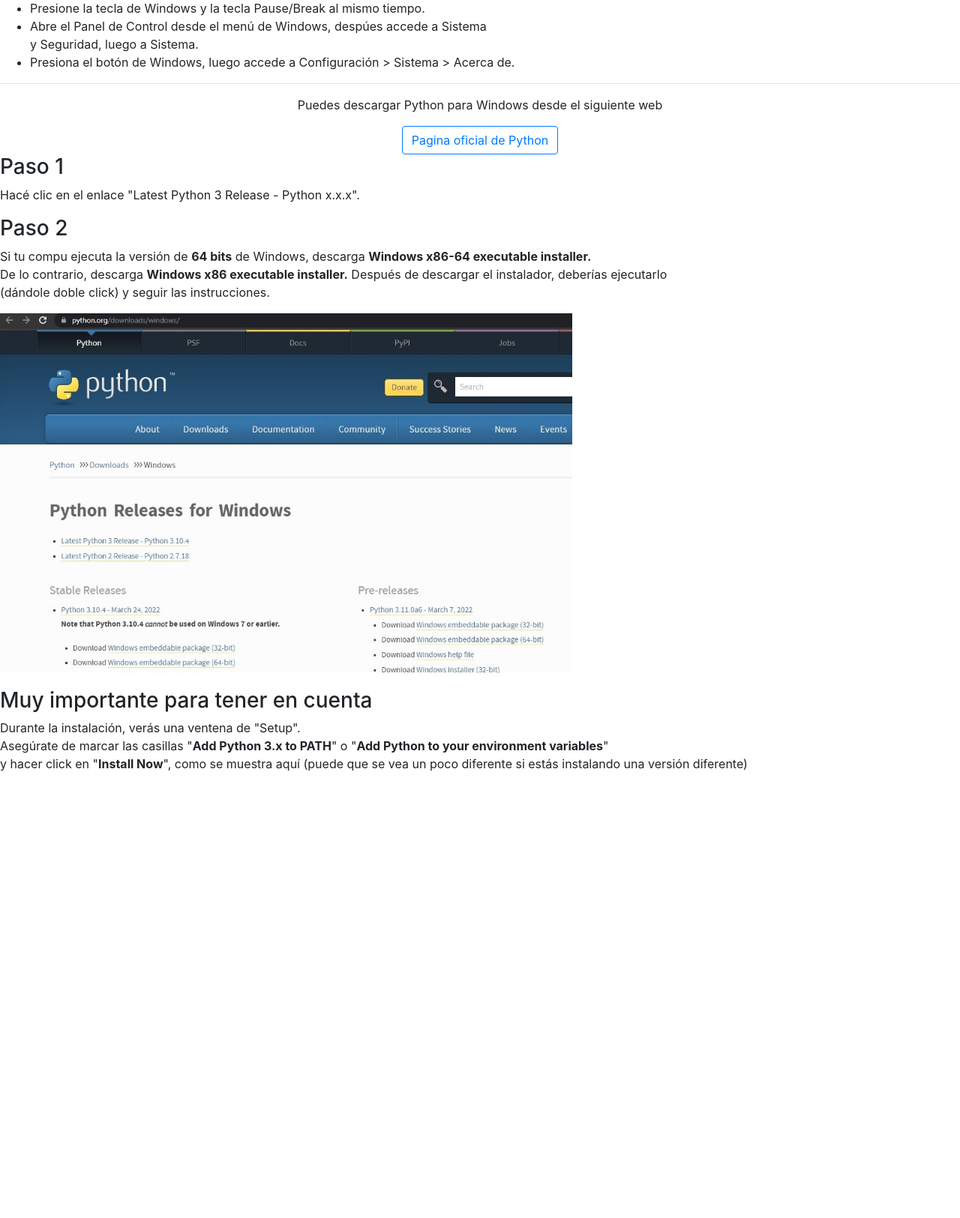
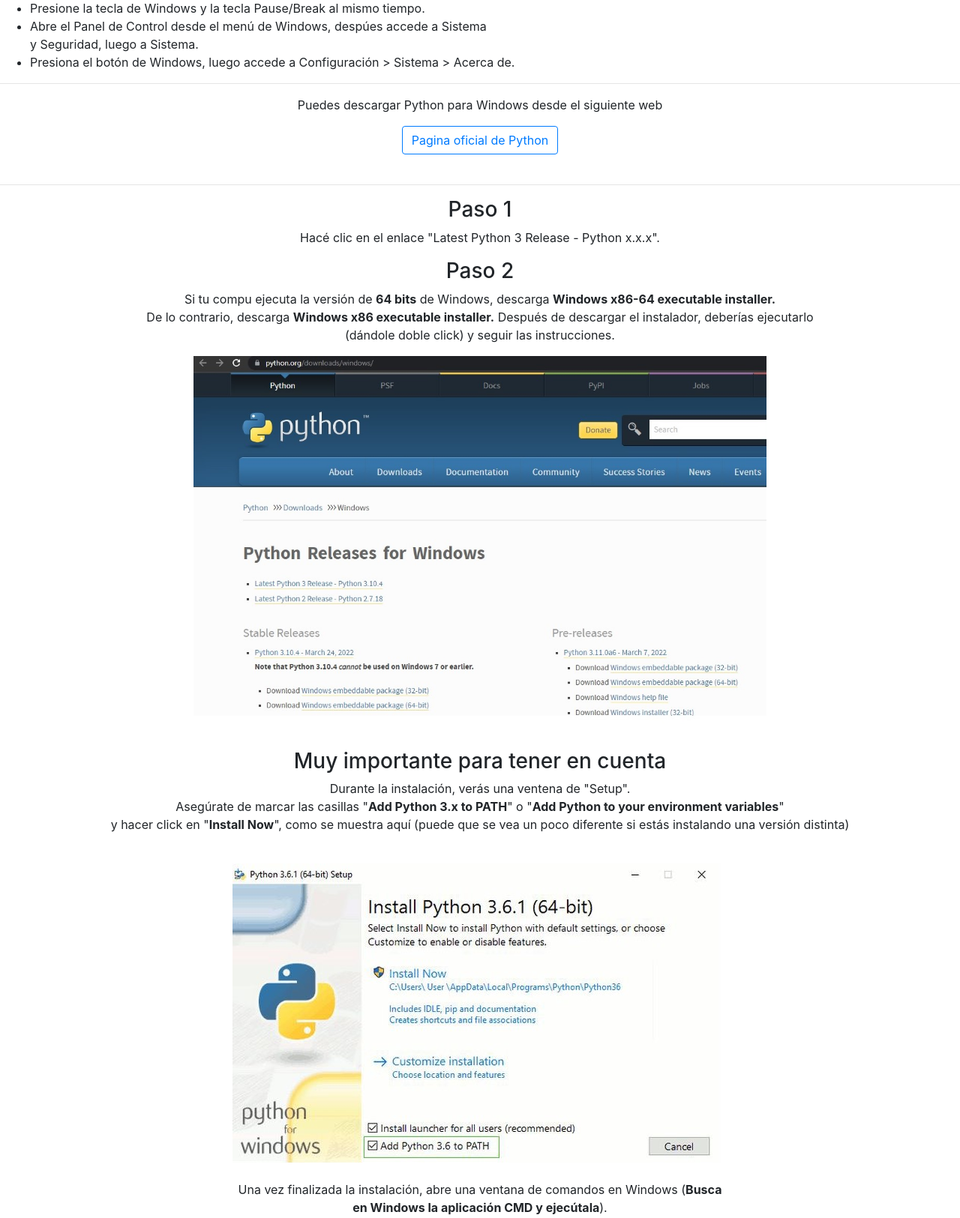
Before and after one commit to Rataricc/InfoPython, a Django app: page /Usuarios/entorno/ in a window 1280 px wide. Shown: the part 311-1936 px from the top of the page at 75% size. Before the commit the page ends 1340 px from the top, so only its background shows below. Run offline with Django 4.2, Linux system fonts and the light colour scheme; the visitor is signed in with stand-in values (Sample User, id 1); some libraries are stand-ins or nearby versions.

Commit message:
Modifique template entorno.html y subi dos img

```diff
--- a/src/templates/usuarios/entorno.html
+++ b/src/templates/usuarios/entorno.html
@@ -44,6 +44,9 @@
 			</center>
 		</article>
 		<article class="post">
+			<br>
+			<hr>
+			<center>
 				<h3>Paso 1</h3>
 					<p>
 						Hacé clic en el enlace "Latest Python 3 Release - Python x.x.x".
@@ -55,13 +58,42 @@
 						(dándole doble click) y seguir las instrucciones.
 					</p>
 					<img src="{% static 'img/parablog13.jpg'%}" height="500px">
-			<br>
+					<br><br>
 					<h3>Muy importante para tener en cuenta</h3>
 					<p>
 						Durante la instalación, verás una ventena de "Setup".<br>
 						Asegúrate de marcar las casillas "<b>Add Python 3.x to PATH</b>" o "<b>Add Python to your environment variables</b>" <br>
-				y hacer click en "<b>Install Now</b>", como se muestra aquí (puede que se vea un poco diferente si estás instalando una versión diferente)
+						y hacer click en "<b>Install Now</b>", como se muestra aquí (puede que se vea un poco diferente si estás instalando una versión distinta)
 					</p>
+					<br>
+					<img src="{% static 'img/parablog14.jpg'%}">
+					<br><br>
+					<p>
+						Una vez finalizada la instalación, abre una ventana de comandos en Windows (<b>Busca <br>
+						en Windows la aplicación CMD y ejecútala</b>).
+					</p>
+			</center>
+		</article>
+		<article class="post">
+			<center>
+				<h3>Verificando la Instalación</h3>
+				<p>
+					Cuando estés en ella ingresa <b>python --version</b> para verificar la instalación, deberías <br>
+					ver algo como esto:
+				</p>
+				<img src="{% static 'img/parablog15.jpg'%}" height="300px">
+				<br><br>
+				<p>
+					Listo ya tienes el <b>Intérprete de Python</b> instalando en tu computadora.
+				</p>
+				<br>
+				<h3>Entorno de Trabajo</h3>
+				<p>
+					Vale aclarar en este momento, que existen varias maneras de crear programar y ejecutar nuestro código python, <br>
+					pero en este curso trabajaremos sin utilizar programas extras (como una IDE) para lograr un mejor entendimiento <br>
+					y poder tener mayor control sobre esta tecnología.
+				</p>
+			</center>
 		</article>
 	</section>
 </body>
```
Also changed, not shown: src/static/img/parablog14.jpg (added), src/static/img/parablog15.jpg (added). Lines whose indentation alone changed are shown as unchanged.
